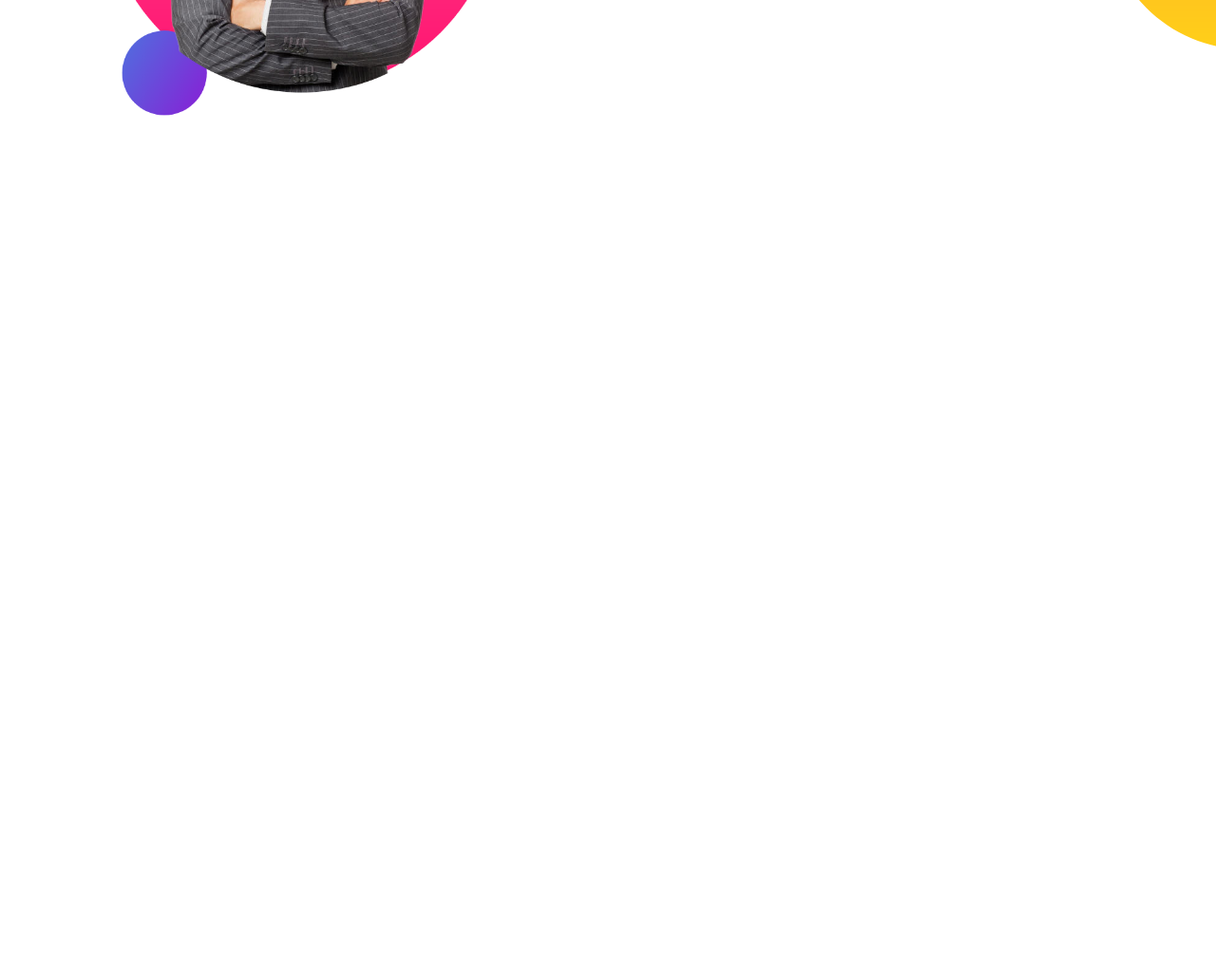
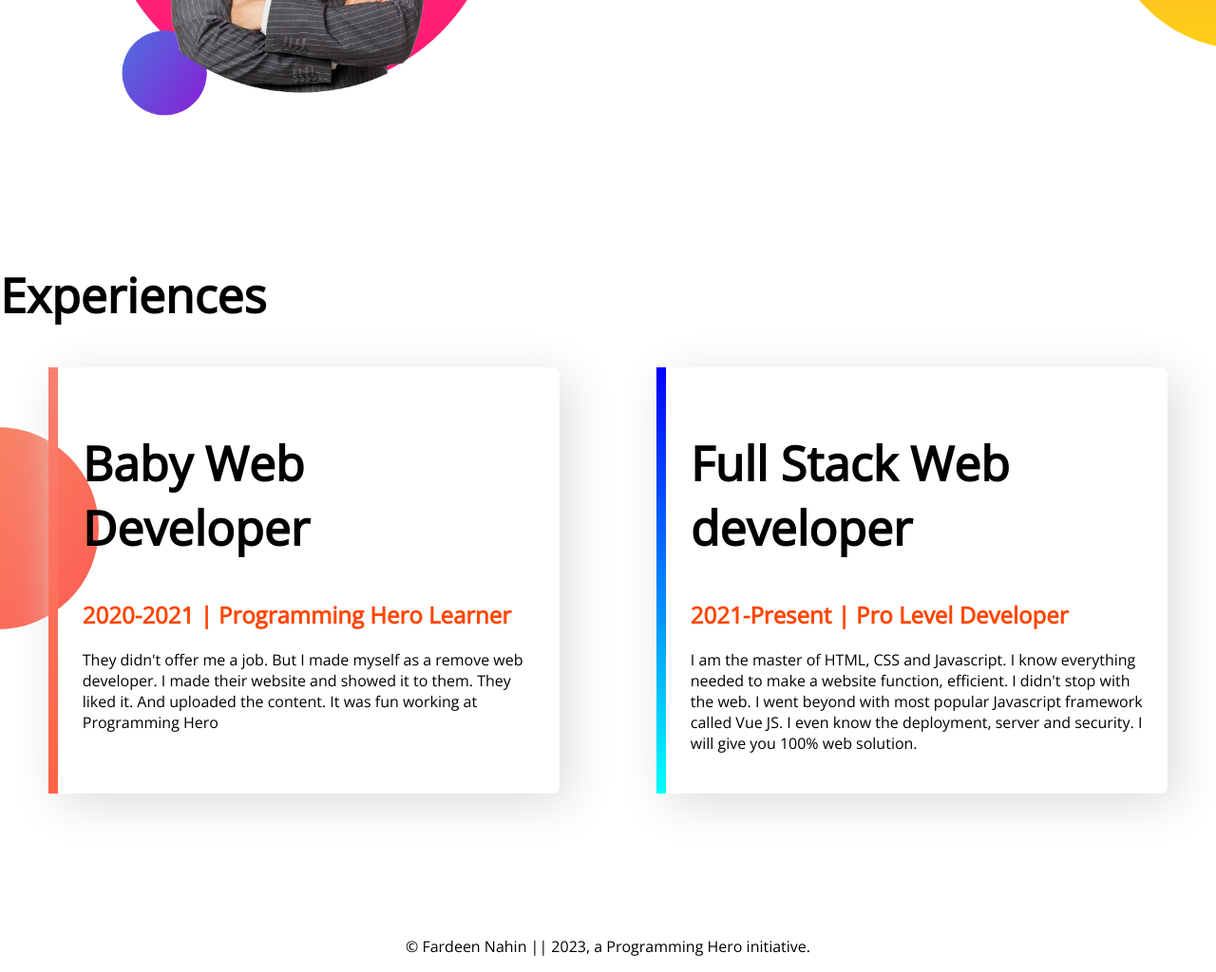
Before and after one commit to fardeen-nahin/developer-portfolio, a plain HTML site: page index.html in a window 1280 px wide. Shown: the part 933-1957 px from the top of the page at 95% size. Before the commit the page ends 1210 px from the top, so only its background shows below. Drawn offline with nearby package versions, Linux system fonts and the light colour scheme.

Commit message:
final push

```diff
--- a/index.html
+++ b/index.html
@@ -14,7 +14,7 @@
     <title>Document</title>
   </head>
   <body>
-    <section class="top-banner">
+    <section class="top-banner flexible-container">
       <div class="half-width">
         <h1>Welcome to</h1>
         <h1><span class="orange-color"> Fardeen Nahin</span> World</h1>
@@ -31,7 +31,7 @@
         <img src="img/my-bg.png" alt="" />
       </div>
     </section>
-    <section class="dream-big">
+    <section class="dream-big flexible-container">
         <div class="half-width">
             <img src="img/my-bg2.png" alt="">
         </div>
@@ -42,5 +42,23 @@
             <a class="link-button" href="https://campus.iomedu.org/login/index.php" target="_blank">Download resume</a>
         </div>
     </section>
+    <section class="experience-area">
+        <h1>Experiences</h1>
+        <div class="flexible-container">
+            <div id="baby-developer" class="half-width experience-item">
+                <h1>Baby Web Developer</h1>
+                <h2 class="orange-color">2020-2021 | Programming Hero Learner</h2>
+                <p>They didn't offer me a job. But I made myself as a remove web developer. I made their website and showed it to them. They liked it. And uploaded the content. It was fun working at Programming Hero</p>
+            </div>
+            <div id="full-developer" class="half-width experience-item">
+                <h1>Full Stack Web developer</h1>
+                <h2 class="orange-color">2021-Present | Pro Level Developer</h2>
+                <p>I am the master of HTML, CSS and Javascript. I know everything needed to make a website function, efficient. I didn't stop with the web. I went beyond with most popular Javascript framework called Vue JS. I even know the deployment, server and security. I will give you 100% web solution.</p>
+            </div>
+        </div>
+    </section>
+    <footer>
+        <p>© Fardeen Nahin || 2023, a Programming Hero initiative.</p>
+    </footer>
   </body>
 </html>
--- a/style.css
+++ b/style.css
@@ -9,6 +9,9 @@ h1{
     color: orangered;
 }
 section{
+    margin-bottom: 150px;
+}
+.flexible-container{
     display: flex;
     margin-bottom: 150px;
 }
@@ -37,3 +40,35 @@ section{
     background-repeat: no-repeat;
     background-position: right;
 }
+
+.experience-area{
+ background-image: url("img/exp-bg.png");
+ background-repeat: no-repeat;
+ background-position: left;
+}
+
+.experience-item{
+ box-shadow: 10px 10px 50px rgb(221, 220, 220);
+ width: 40%;
+ margin-left: 4%;
+ margin-right: 4%;
+ padding: 2%;
+ border-radius: 8px;
+
+}
+
+#baby-developer{
+    border-left: 10px solid;
+    border-image: linear-gradient(salmon, tomato);
+    border-image-slice: 1;
+
+}
+
+#full-developer{
+    border-left: 10px solid;
+    border-image: linear-gradient(blue, cyan);
+    border-image-slice: 1;
+}
+footer p{
+    text-align: center;
+}
```
